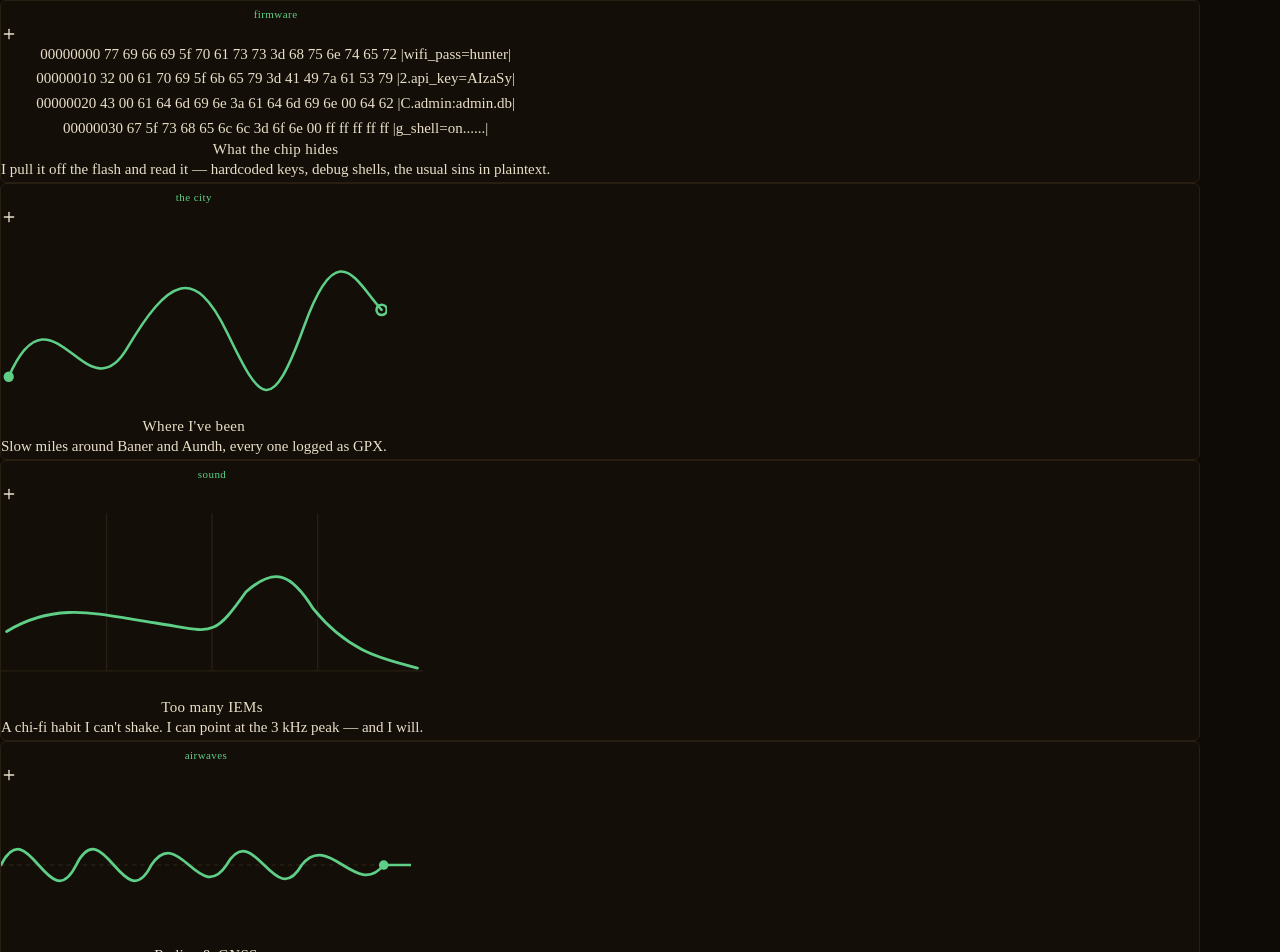
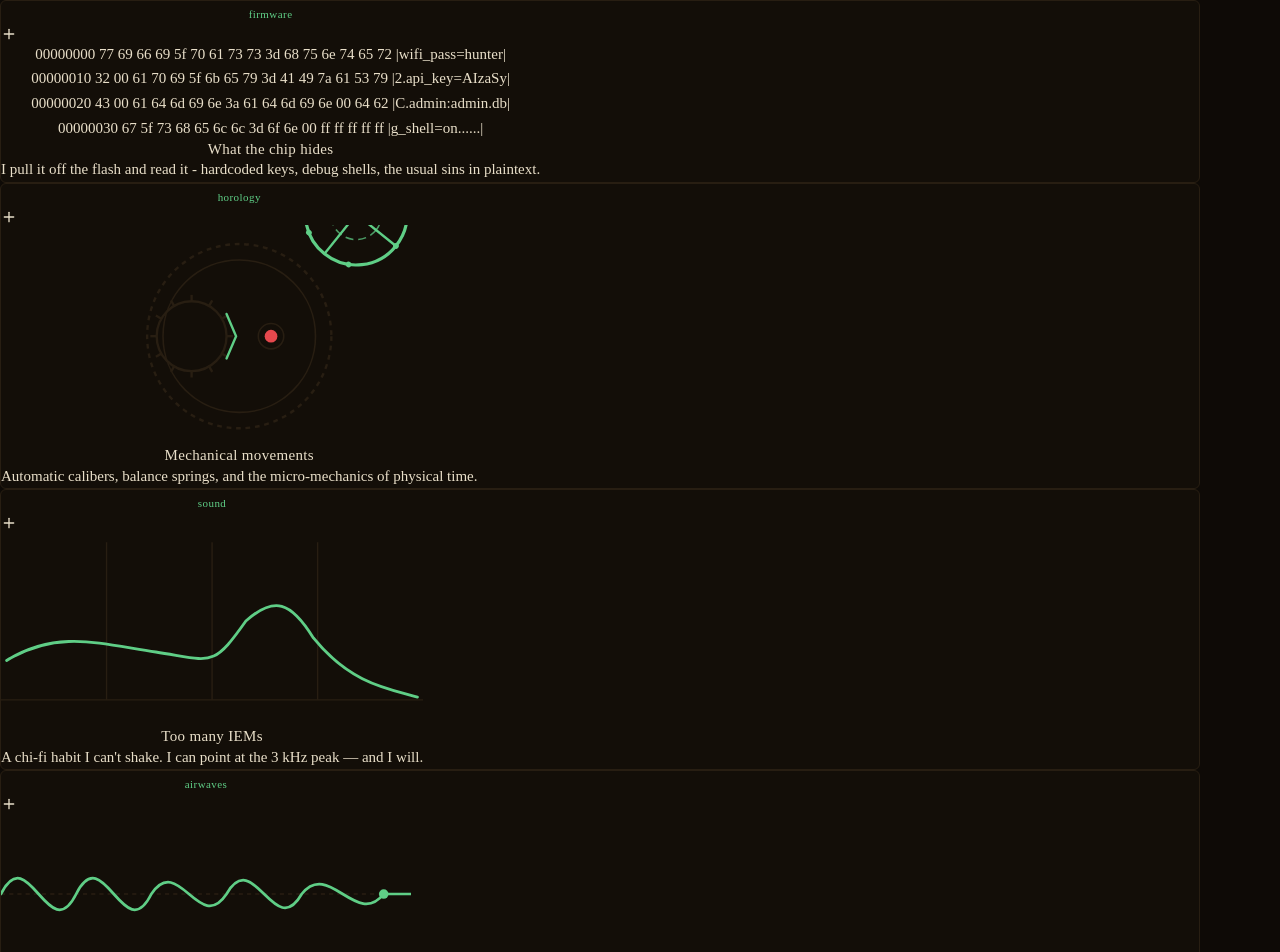
Before and after one commit to AlcesOzdst/parthdoshi.dev, a React (Vite) app in the folder client/: page / in a window 1280 px wide. Shown: the part 4170-5122 px from the top of the page. Built offline with nearby package versions, Linux system fonts and the light colour scheme.

Commit message:
feat(signals): replace city running card with mechanical movements (horology) and animated balance wheel

```diff
--- a/client/src/components/Signals.tsx
+++ b/client/src/components/Signals.tsx
@@ -4,16 +4,54 @@ import { Plus } from "lucide-react";
 import { Reveal } from "@/components/Reveal";
 
 /* ── graphics ─────────────────────────────────────────────── */
-function RouteLine() {
+function WatchMovement() {
   const reduce = useReducedMotion();
-  const d = "M6 118 C 40 40, 66 150, 98 96 S 150 30, 176 84 S 210 150, 236 78 S 276 44, 296 66";
   return (
-    <svg viewBox="0 0 300 150" className="w-full h-[110px]" fill="none" aria-hidden="true">
-      <motion.path d={d} stroke="var(--c-accent)" strokeWidth="2" strokeLinecap="round"
-        initial={reduce ? { pathLength: 1 } : { pathLength: 0 }} whileInView={{ pathLength: 1 }}
-        viewport={{ once: true }} transition={{ duration: 2.2, ease: "easeInOut" }} />
-      <circle cx="6" cy="118" r="4" fill="var(--c-accent)" />
-      <circle cx="296" cy="66" r="4" fill="none" stroke="var(--c-accent)" strokeWidth="2" />
+    <svg viewBox="0 0 300 140" className="w-full h-[110px]" fill="none" aria-hidden="true">
+      <circle cx="150" cy="70" r="58" stroke="var(--c-border)" strokeWidth="1.5" strokeDasharray="3 3" />
+      <circle cx="150" cy="70" r="48" stroke="var(--c-border)" strokeWidth="1" />
+
+      {/* Escapement gear teeth */}
+      <circle cx="120" cy="70" r="22" stroke="var(--c-border)" strokeWidth="1.5" />
+      {[0, 30, 60, 90, 120, 150, 180, 210, 240, 270, 300, 330].map((deg) => (
+        <line
+          key={deg}
+          x1={120 + 22 * Math.cos((deg * Math.PI) / 180)}
+          y1={70 + 22 * Math.sin((deg * Math.PI) / 180)}
+          x2={120 + 26 * Math.cos((deg * Math.PI) / 180)}
+          y2={70 + 26 * Math.sin((deg * Math.PI) / 180)}
+          stroke="var(--c-border)"
+          strokeWidth="1.5"
+        />
+      ))}
+
+      {/* Ruby bearing jewel */}
+      <circle cx="170" cy="70" r="4" fill="#E5484D" />
+      <circle cx="170" cy="70" r="8" stroke="var(--c-border)" strokeWidth="1" />
+
+      {/* Oscillating Balance Wheel */}
+      <motion.g
+        style={{ originX: "170px", originY: "70px" }}
+        animate={reduce ? {} : { rotate: [0, 40, -40, 0] }}
+        transition={{ repeat: Infinity, duration: 0.55, ease: "easeInOut" }}
+      >
+        <circle cx="170" cy="70" r="32" stroke="var(--c-accent)" strokeWidth="2" />
+        {[0, 60, 120, 180, 240, 300].map((deg) => (
+          <circle
+            key={deg}
+            cx={170 + 32 * Math.cos((deg * Math.PI) / 180)}
+            cy={70 + 32 * Math.sin((deg * Math.PI) / 180)}
+            r="1.8"
+            fill="var(--c-accent)"
+          />
+        ))}
+        <line x1="138" y1="70" x2="202" y2="70" stroke="var(--c-accent)" strokeWidth="1.5" />
+        <line x1="170" y1="38" x2="170" y2="102" stroke="var(--c-accent)" strokeWidth="1.5" />
+        <circle cx="170" cy="70" r="16" stroke="var(--c-accent)" strokeWidth="1" strokeDasharray="5 3" opacity="0.75" />
+      </motion.g>
+
+      {/* Pallet fork arms */}
+      <path d="M142 56 L148 70 L142 84" stroke="var(--c-accent)" strokeWidth="1.5" strokeLinecap="round" />
     </svg>
   );
 }
@@ -68,14 +106,14 @@ function AirwavesWave() {
 const panels = [
   {
     tag: "firmware", title: "What the chip hides", graphic: <Hexdump />,
-    line: "I pull it off the flash and read it — hardcoded keys, debug shells, the usual sins in plaintext.",
-    more: "Right now I'm building an ESP32 teardown: dump the flash over UART, run Binwalk, then read the auth check in Ghidra. Attack, evidence, fix — the whole loop most vendors skip.",
+    line: "I pull it off the flash and read it - hardcoded keys, debug shells, the usual sins in plaintext.",
+    more: "Right now I'm building an ESP32 teardown: dump the flash over UART, run Binwalk, then read the auth check in Ghidra. Attack, evidence, fix - the whole loop most vendors skip.",
     link: { label: "github ↗", href: "https://github.com/AlcesOzdst" },
   },
   {
-    tag: "the city", title: "Where I've been", graphic: <RouteLine />,
-    line: "Slow miles around Baner and Aundh, every one logged as GPX.",
-    more: "Baner, Aundh, the river road at 6am. I keep every track because I like watching the map fill in — same reason I like memory maps and pin-outs.",
+    tag: "horology", title: "Mechanical movements", graphic: <WatchMovement />,
+    line: "Automatic calibers, balance springs, and the micro-mechanics of physical time.",
+    more: "Before microcontrollers and silicon, computing was gear trains, hairsprings, and jewels. I love popping a caseback to watch a mechanical escapement beat at 28,800 vibrations per hour: pure analog logic running on tension with zero firmware.",
   },
   {
     tag: "sound", title: "Too many IEMs", graphic: <FreqCurve />,
```
